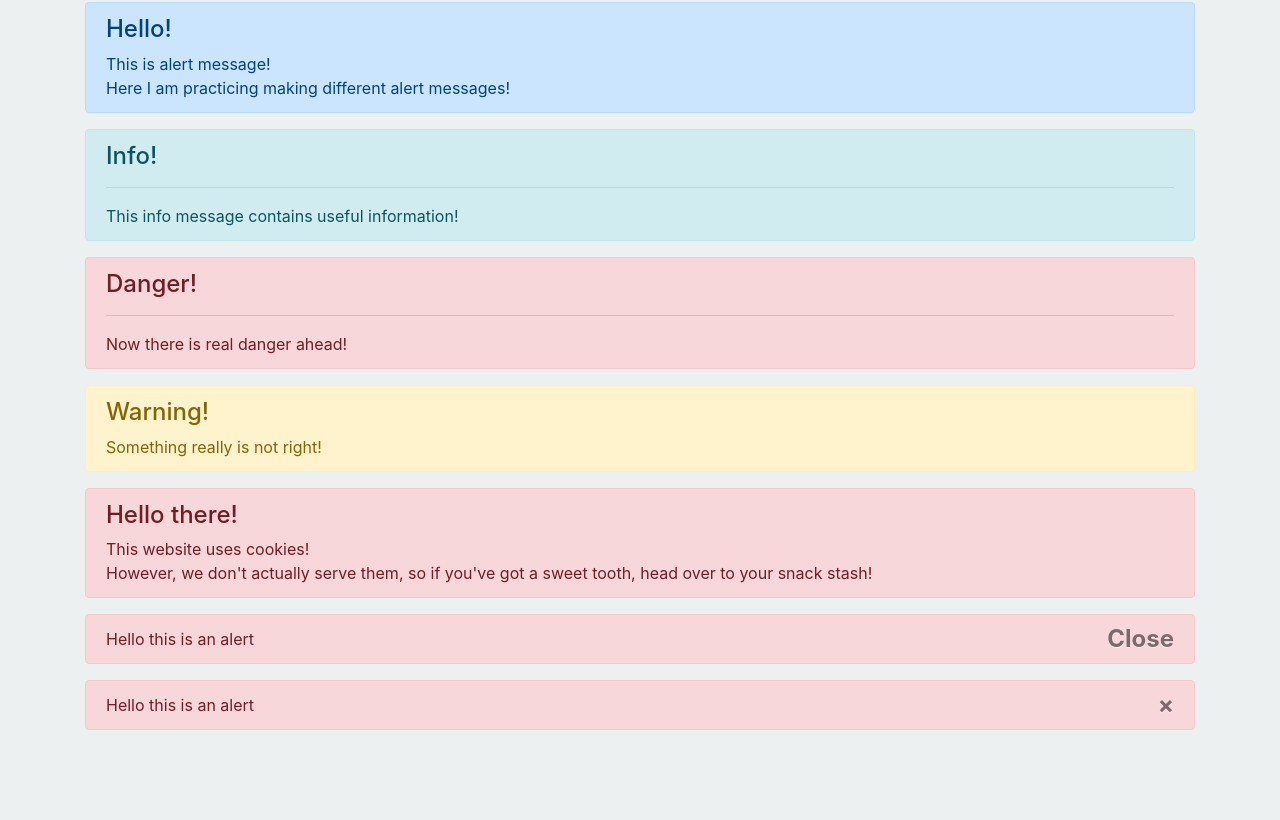
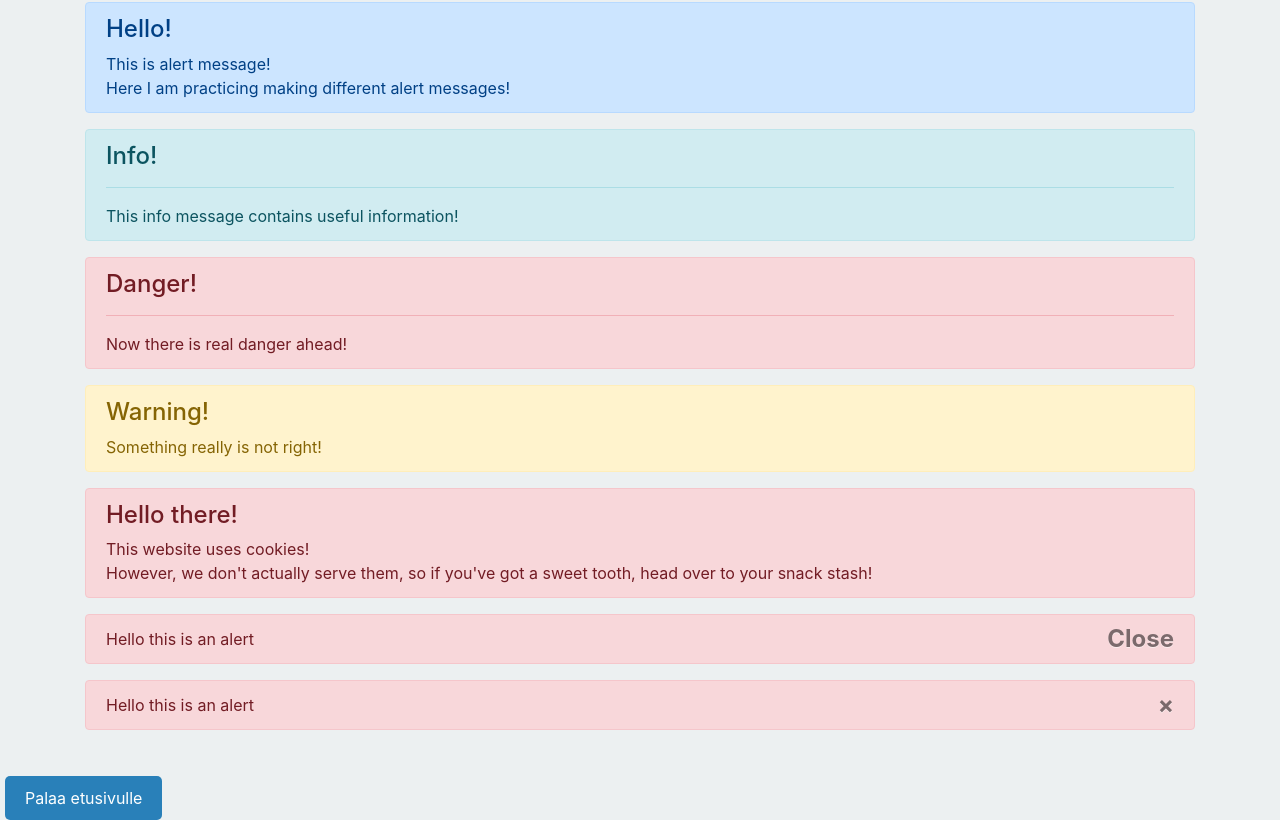
Before and after one commit to Ron-Gustafsson/oma-sivusto, a plain HTML site: page HTML/bootstrap.html in a window 1280 px wide. Shown: the part 4195-5015 px from the top of the page. Before the commit the page ends 4941 px from the top, so only its background shows below. Drawn offline with nearby package versions, Linux system fonts and the light colour scheme.

Commit message:
Päivitetty.

```diff
--- a/CSS/bootstrap.css
+++ b/CSS/bootstrap.css
@@ -9,3 +9,19 @@
 body {
     background-color: #ecf0f1; /* Clouds FLAT UI taustaväri */
 }
+
+.back-button {
+    margin-top: 30px;
+    margin-left: 5px;
+    display: inline-block;
+    padding: 10px 20px;
+    background-color: #2980b9; /* Belize Hole väri */
+    color: white;
+    text-decoration: none;
+    border-radius: 5px;
+    transition: background-color 0.3s ease;
+}
+
+.back-button:hover {
+    background-color: #0b28e4; /* Tummempi sininen väri hover-tilassa */
+}
--- a/HTML/bootstrap.html
+++ b/HTML/bootstrap.html
@@ -605,6 +605,7 @@
 
 </div>
 <!-- Alerts harjoitus päättyy -->
+<a href="../index.html" class="back-button">Palaa etusivulle</a>
 
     <!-- Optional JavaScript -->
     <!-- jQuery first, then Popper.js, then Bootstrap JS -->
```
